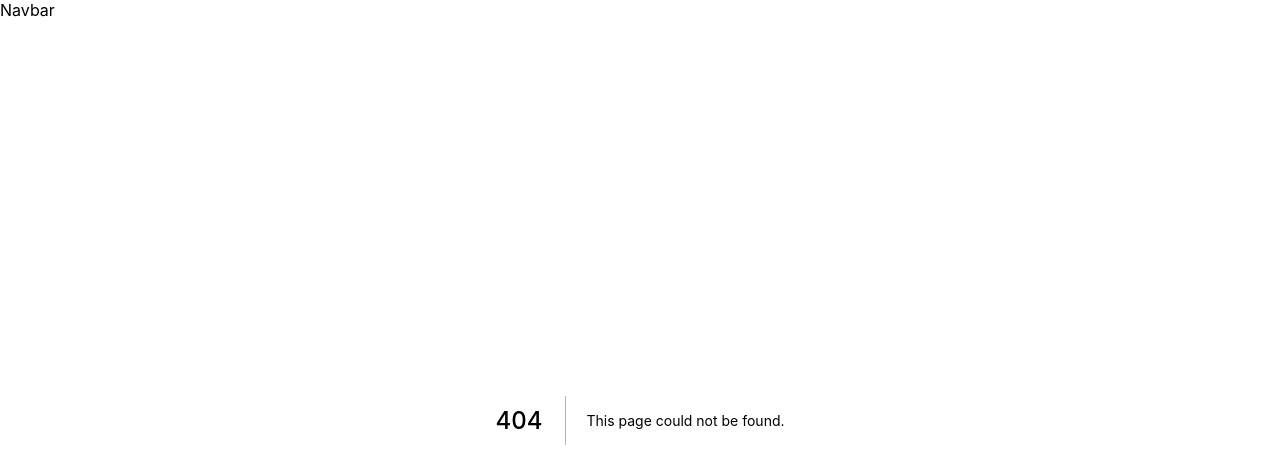
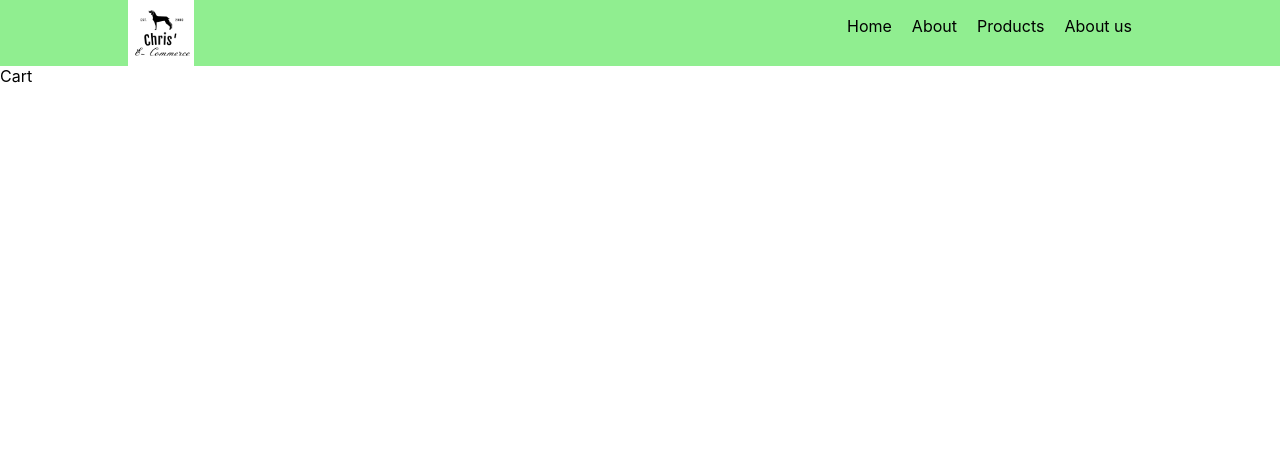
Before and after one commit to ChrisDietrich405/next-products-ecommerce, a Next.js app: page /cart in a window 1280 px wide. Before the commit this address had no page. Shown: the top 468 px of the page. Built offline with nearby package versions, Linux system fonts and the light colour scheme.

Commit message:
styled navbar

```diff
--- a/src/components/Navbar/index.js
+++ b/src/components/Navbar/index.js
@@ -1,7 +1,32 @@
 import React from "react";
 
+import Link from "next/link";
+
+import styles from "./styles.module.css";
+import Image from "next/image";
+
 const Navbar = () => {
-  return <div>Navbar</div>;
+  return (
+    <nav className={styles.navbar_container}>
+      <div className={styles.navbar_inner_container}>
+        <div className={styles.logo_container}>
+          <Image src="/logo.png" width={66} height={66} />
+        </div>
+        <ul className={styles.list_container}>
+          <li className={styles.list_item}>
+            {" "}
+            <Link href={`/`}>Home</Link>
+          </li>
+          <li className={styles.list_item}>About</li>
+          <li className={styles.list_item}>
+            {" "}
+            <Link href={"/products"}>Products</Link>
+          </li>
+          <li className={styles.list_item}>About us</li>
+        </ul>
+      </div>
+    </nav>
+  );
 };
 
 export default Navbar;
--- /dev/null
+++ b/src/components/Navbar/styles.module.css
@@ -0,0 +1,26 @@
+.navbar_container {
+  background: lightgreen;
+  height: 66px;
+}
+
+.navbar_inner_container {
+  width: 80%;
+  margin: 0 auto;
+  display: flex;
+  justify-content: space-between;
+}
+
+.logo_container {
+  display: flex;
+  align-items: center;
+}
+
+.list_container {
+  display: flex;
+  justify-content: space-around;
+}
+
+.list_item {
+  margin-right: 20px;
+  list-style: none;
+}
--- /dev/null
+++ b/src/pages/cart/index.js
@@ -0,0 +1,7 @@
+import React from "react";
+
+const Cart = () => {
+  return <div>Cart</div>;
+};
+
+export default Cart;
--- a/src/pages/products/index.js
+++ b/src/pages/products/index.js
@@ -1,6 +1,5 @@
 import React from "react";
 import { api } from "../../axios";
-import productItems from "../../components/productItems";
 import styles from "./styles.module.css";
 import { useRouter } from "next/router";
 import Link from "next/link";
@@ -18,9 +17,6 @@ const products = ({ productList }) => {
             <Link href={`products/${product.id}`}>
               <button>details</button>
             </Link>
-            {/* <button onClick={() => router.push(`products/${product.id}`)}>
-              details
-            </button> */}
           </div>
         </>
       ))}
```
Also changed, not shown: src/components/productItems/index.js (deleted, +0 -11 lines), src/pages/products/[id].js (+15 -1 lines), public/logo.png (added).
